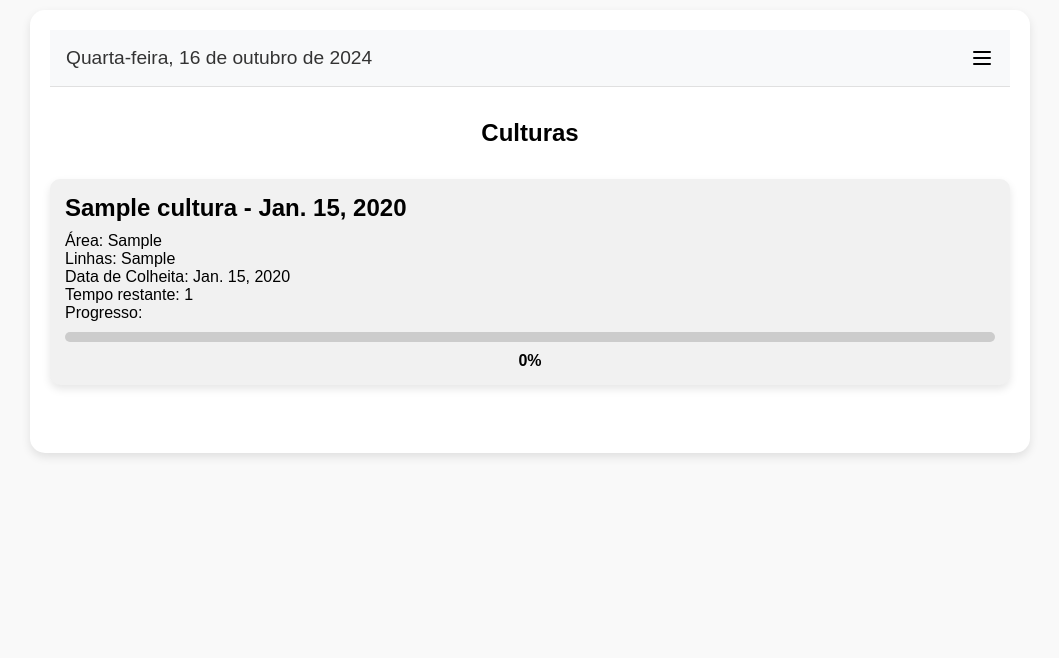
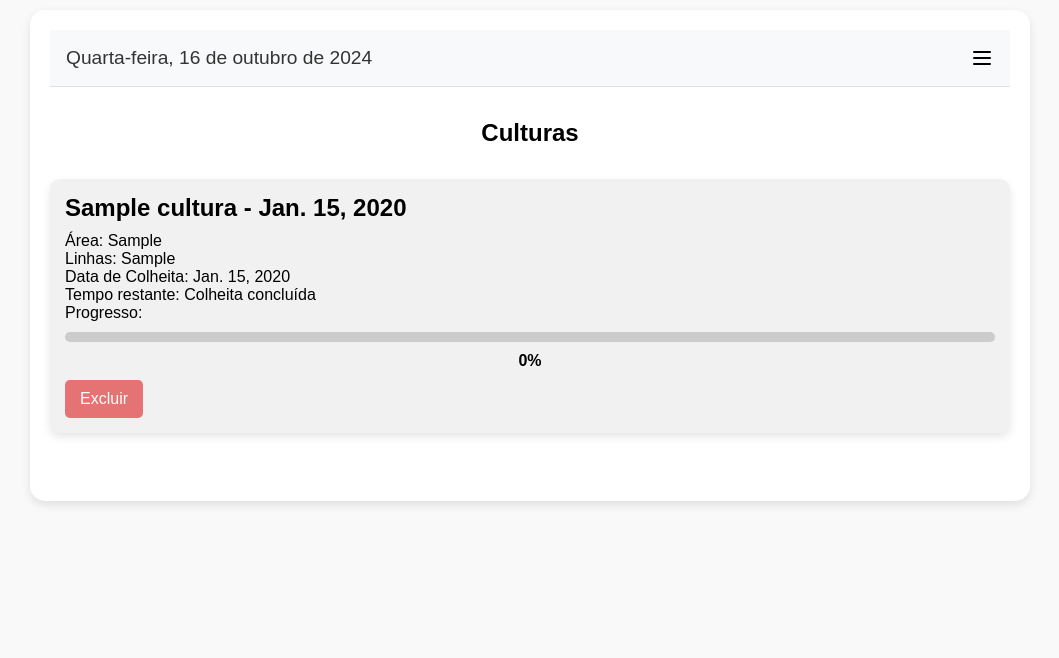
Before and after one commit to Jp-moraiss/Soli, a Django app: page /verculturas/ in a window 1280 px wide. Shown: the top 658 px of the page, without its empty margins (110-1169 px from the left). Run offline with Django 5.2, Linux system fonts and the light colour scheme; tables that the repository leaves empty hold one stand-in row (values such as "Sample post"); parts of the project's set-up code (start-up, migrations or seed data) failed here and were passed over.

Commit message:
botao de excluir
coloquei um botao de excluir nas culturas por enquanto

```diff
--- a/app_soli/static/css/verculturas.css
+++ b/app_soli/static/css/verculturas.css
@@ -63,22 +63,11 @@ body {
     text-align: center; /* Centraliza o texto */
 }
 
-.SVG {
-    width: 24px;
-    height: 24px;
-    transition: 0.3s ease;
-}
-
-.SVG:hover {
-    fill: #ffffff;
-    stroke: #f4cc49;
-}
-
 footer {
     background-color: #f8f9fa;
     padding: 0.5rem;
     border-top: 1px solid #e0e0e0;
-    position: fixed;
+    position: relative; /* Alterado para relative */
     bottom: 0;
     left: 0;
     width: 100%;
@@ -96,3 +85,19 @@ footer nav a {
     text-decoration: none;
     padding: 0.5rem;
 }
+
+.delete-button {
+    display: inline-block;
+    margin-top: 10px;
+    padding: 10px 15px;
+    background-color: #e57373;
+    color: white;
+    border: none;
+    border-radius: 5px;
+    text-decoration: none;
+    transition: background-color 0.3s ease;
+}
+
+.delete-button:hover {
+    background-color: #ef5350;
+}
--- a/app_soli/templates/verculturas.html
+++ b/app_soli/templates/verculturas.html
@@ -22,12 +22,13 @@
                     <p>Área: {{ cultura.area }}</p>
                     <p>Linhas: {{ cultura.linha }}</p>
                     <p>Data de Colheita: {{ cultura.data_colheita }}</p>
-                    <p>Tempo restante: {{ cultura.duracao }}</p>
+                    <p>Tempo restante: {{ cultura.tempo_restante }}</p>
                     <p>Progresso:</p>
                     <div class="progress-bar">
                         <div class="progress-bar-fill" style="width: {{ cultura.progresso }}%"></div>
                     </div>
                     <p class="progress-percentage">{{ cultura.progresso }}%</p>
+                    <a href="{% url 'app_soli:excluir_cultura' cultura.id %}" class="delete-button" onclick="return confirm('Tem certeza que deseja excluir esta cultura?');">Excluir</a> <!-- Botão de exclusão -->
                 </div>
             {% endfor %}
         </section>
--- a/app_soli/urls.py
+++ b/app_soli/urls.py
@@ -10,5 +10,6 @@ urlpatterns = [
     path('add/', views.add, name='add'),  # Página para adicionar novas culturas
     path('verculturas/', views.verculturas, name='verculturas'),  # Página para visualizar culturas
     path('excluir/<int:lembrete_id>/', views.excluir_lembrete, name='excluir_lembrete'),  # Excluir lembrete
+    path('excluir_cultura/<int:cultura_id>/', views.excluir_cultura, name='excluir_cultura'),  # Excluir cultura
     path('weather/', views.weather, name='weather'),  # Página para o clima
 ]
--- a/app_soli/views.py
+++ b/app_soli/views.py
@@ -80,15 +80,15 @@ def calcular_progresso(data_plantio, data_colheita):
             # Calcula quantos dias faltam para a colheita
             dias_restantes = (data_colheita - data_atual).days
 
-            if dias_restantes <= 0:
+            if dias_restantes < 0:
                 return 100  # A barra deve estar cheia no dia da colheita
+
+            # Se for o dia antes da colheita, retorna 99.9%
+            if dias_restantes == 1:
+                return 99.9
 
             # Calcula o progresso em relação aos dias restantes
             progresso = ((duracao_total - dias_restantes) / duracao_total) * 100
-
-            # Se faltar 1 dia, adiciona um valor próximo a 100
-            if dias_restantes == 1:
-                progresso = 99.9  # Valor próximo a 100, mas não igual
 
             return round(max(0, progresso), 2)
 
@@ -123,6 +123,12 @@ def verculturas(request):
         'culturas': culturas
     }
     return render(request, 'verculturas.html', context)
+
+def excluir_cultura(request, cultura_id):
+    cultura = get_object_or_404(Cultura, id=cultura_id)
+    cultura.delete()
+    messages.success(request, 'Cultura excluída com sucesso.')
+    return redirect('app_soli:verculturas')
 
 def weather(request):
     return render(request, 'weather.html')
```
Also changed, not shown: db.sqlite3.
